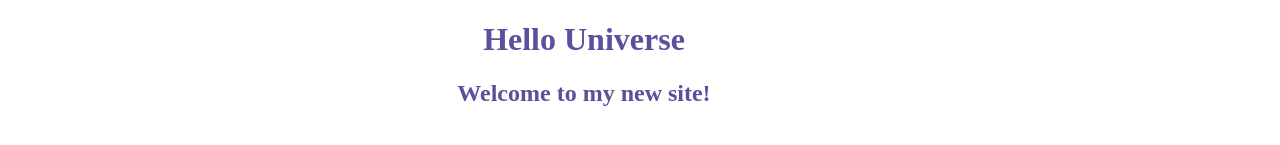
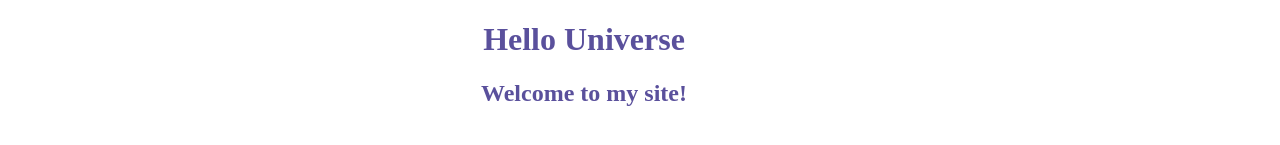
Before and after one commit to minagedikoglu/coding, a plain HTML site: page index.html in a window 1280 px wide. Shown: the top 145 px of the page. Drawn offline with Linux system fonts and the light colour scheme.

Commit message:
Revert "update index.html"
This reverts commit 2a9222266e4688cb6b2b5834684a07036a0e0899.

```diff
--- a/index.html
+++ b/index.html
@@ -13,7 +13,7 @@
   <div>
   <h1>Hello Universe</h1>
 
-  <h2>Welcome to my new site!</h2>
+  <h2>Welcome to my site!</h2>
 
   <!-- image of a duck -->
   <img src="duck.jpg" width="200px">
```
